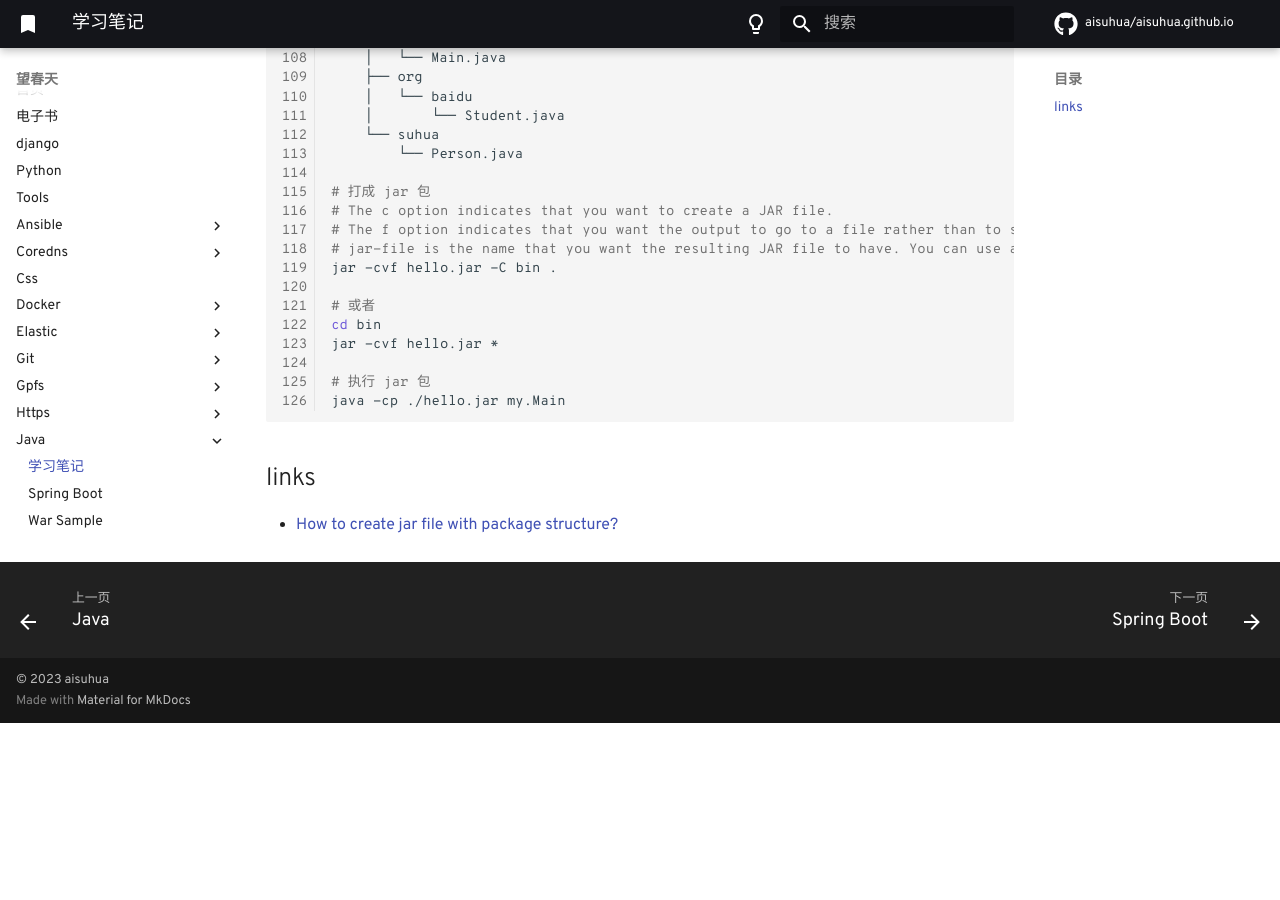
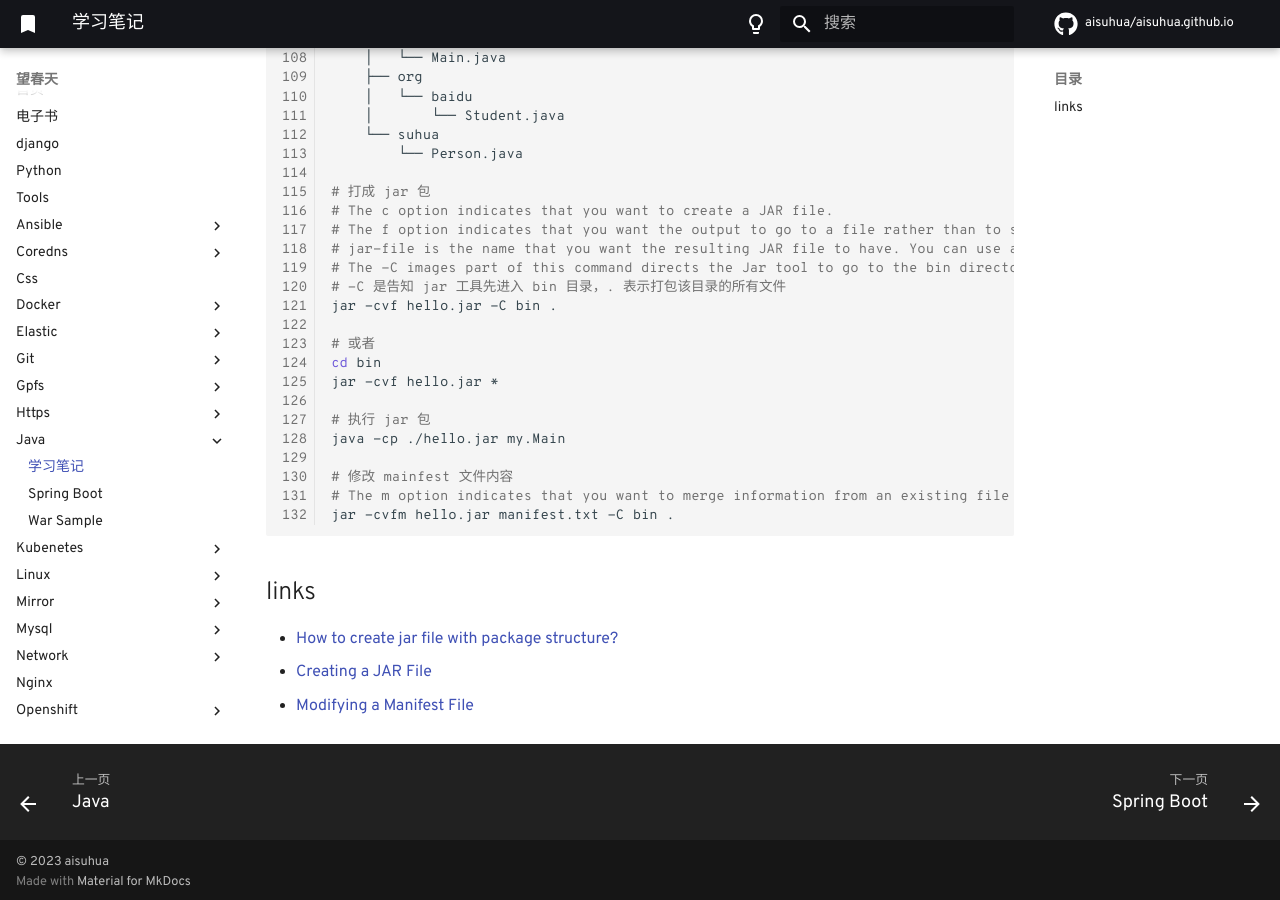
Before and after one commit to aisuhua/aisuhua.github.io, an MkDocs documentation site: the page built from docs/java/notes.md, in a window 1280 px wide and 900 px high, scrolled down 2177 px. Built offline with MkDocs 1.6.1 and Material for MkDocs 9.7.7, drawn with Linux system fonts in a browser that asks for light colours; comment, search, counter and statistics services are not loaded; before the commit the page ends 2900 px from its top, so only the background shows below that.

Commit message:
notes.md

````diff
--- a/docs/java/notes.md
+++ b/docs/java/notes.md
@@ -119,6 +119,8 @@
 # The c option indicates that you want to create a JAR file.
 # The f option indicates that you want the output to go to a file rather than to stdout.
 # jar-file is the name that you want the resulting JAR file to have. You can use any filename for a JAR file. By convention, JAR filenames are given a .jar extension, though this is not required.
+# The -C images part of this command directs the Jar tool to go to the bin directory, and the . following -C bin directs the Jar tool to archive all the contents of that directory.
+# -C 是告知 jar 工具先进入 bin 目录，. 表示打包该目录的所有文件
 jar -cvf hello.jar -C bin .
 
 # 或者
@@ -127,8 +129,14 @@
 
 # 执行 jar 包
 java -cp ./hello.jar my.Main
+
+# 修改 mainfest 文件内容
+# The m option indicates that you want to merge information from an existing file into the manifest file of the JAR file you're creating.
+jar -cvfm hello.jar manifest.txt -C bin .
 ```
 
 ## links
 
 - [How to create jar file with package structure?](https://stackoverflow.com/questions/18146361/how-to-create-jar-file-with-package-structure)
+- [Creating a JAR File](https://docs.oracle.com/javase/tutorial/deployment/jar/build.html)
+- [Modifying a Manifest File](https://docs.oracle.com/javase/tutorial/deployment/jar/modman.html)
````
